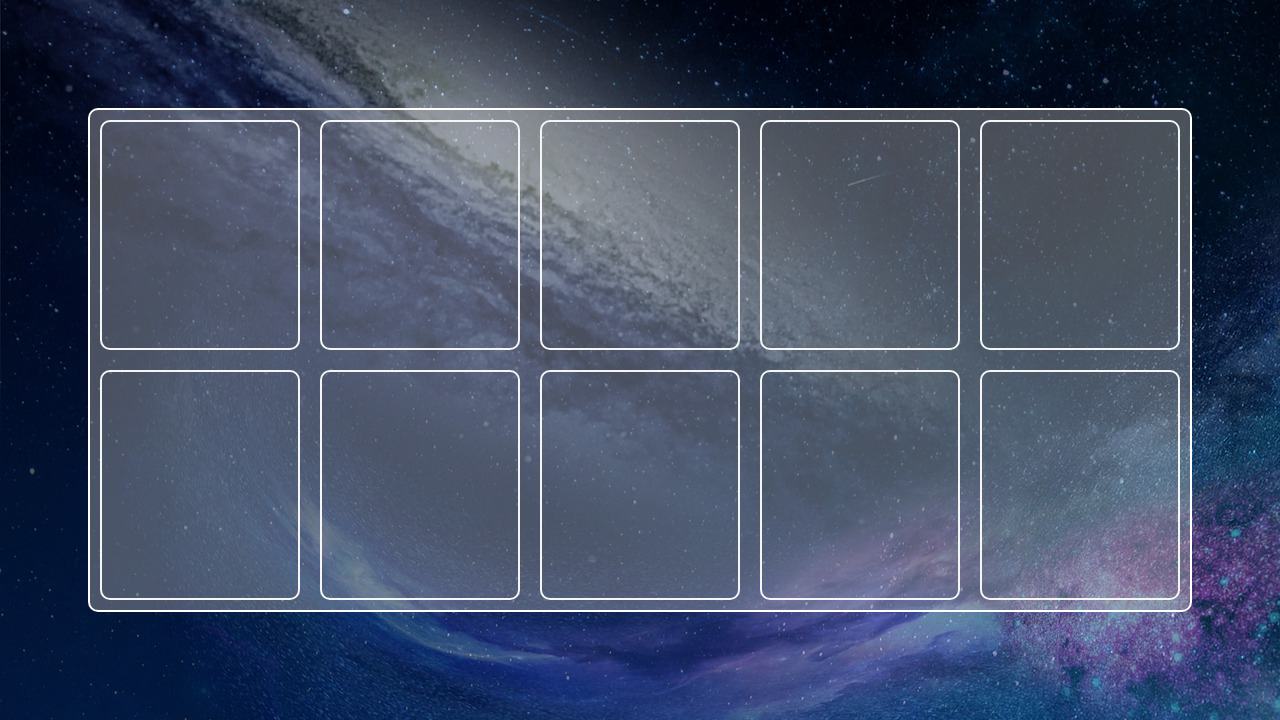
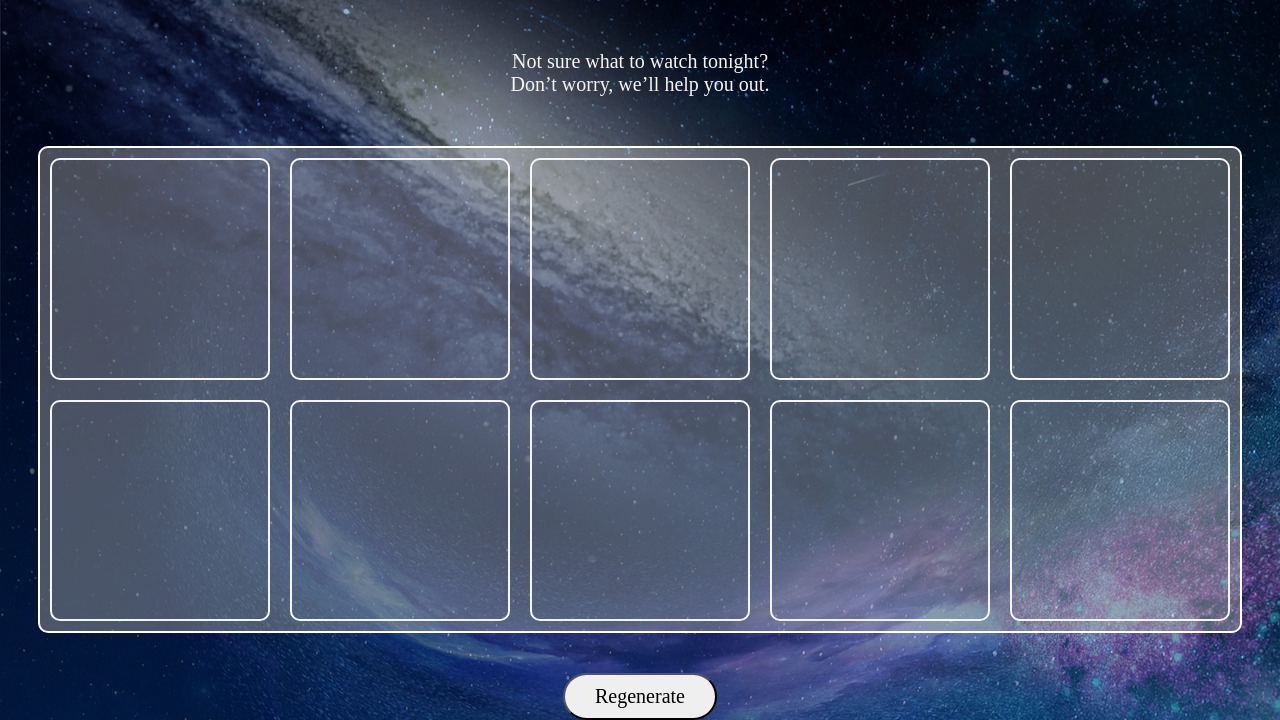
Before and after one commit to Azuritberg/DUIII---API---Project, a PHP site: page / in a window 1280 px wide. Shown: the part 80-800 px from the top of the page. Run offline with PHP 8.4, Linux system fonts and the light colour scheme; some web fonts are replaced.

Commit message:
added a button and text

```diff
--- a/Projektet DIII/components/main/main.css
+++ b/Projektet DIII/components/main/main.css
@@ -2,23 +2,41 @@ body {
     background-image: url(../../images/background/space-7709489_1920.jpg);
 }
 
-main {
+#mainContainer {
+    display: flex;
+    flex-direction: column;
+    align-items: center;
     width: 100%;
     height: 90vh;
-    display: flex;
-    justify-content: center;
-    align-items: center;
-    background-size: cover;
+    justify-content: flex-start;
 }
 
 #mainBox {
     height: 500px;
-    width: 1100px;
+    width: 1200px;
     background-color: rgba(178, 178, 178, 0.408);
     border: 2px solid white;
     border-radius: 10px;
     display: grid;
     grid-template-columns: repeat(5, 1fr);
+    margin-bottom: 20px;
+}
+
+#infoText {
+    color: whitesmoke;
+    text-align: center;
+    font-size: 20px;
+    font-family: MT-bold-italic;
+    margin: 50px 0;
+}
+
+#mainButton {
+    cursor: pointer;
+    padding: 10px 30px;
+    border-radius: 40px;
+    margin-top: 20px;
+    font-family: MT-bold-italic;
+    font-size: 20px;
 }
 
 #photo1,
--- a/Projektet DIII/components/main/main.js
+++ b/Projektet DIII/components/main/main.js
@@ -1,17 +1,24 @@
 function renderMain(parentID) {
+    let mainContainer = document.createElement("div");
+    mainContainer.id = "mainContainer";
+    parentID.append(mainContainer);
 
-    let main = document.createElement("div");
-    parentID.append(main);
-    main.id = "mainBox";
-    main.innerHTML = `
-        <div id="photo1"></div>
-        <div id="photo2"></div>
-        <div id="photo3"></div>
-        <div id="photo4"></div>
-        <div id="photo5"></div>
-        <div id="photo6"></div>
-        <div id="photo7"></div>
-        <div id="photo8"></div>
-        <div id="photo9"></div>
-        <div id="photo10"></div>`
-};
+    let pDom = document.createElement("p");
+    pDom.id = "infoText";
+    pDom.innerHTML = `Not sure what to watch tonight? <br> Don’t worry, we’ll help you out.`;
+    mainContainer.append(pDom);
+
+    let mainBox = document.createElement("div");
+    mainBox.id = "mainBox";
+    mainContainer.append(mainBox);
+    for (let i = 1; i <= 10; i++) {
+        let photoDiv = document.createElement("div");
+        photoDiv.id = "photo" + i;
+        mainBox.append(photoDiv);
+    }
+
+    let button = document.createElement("button");
+    button.id = "mainButton";
+    button.textContent = "Regenerate";
+    mainContainer.append(button);
+}
```
